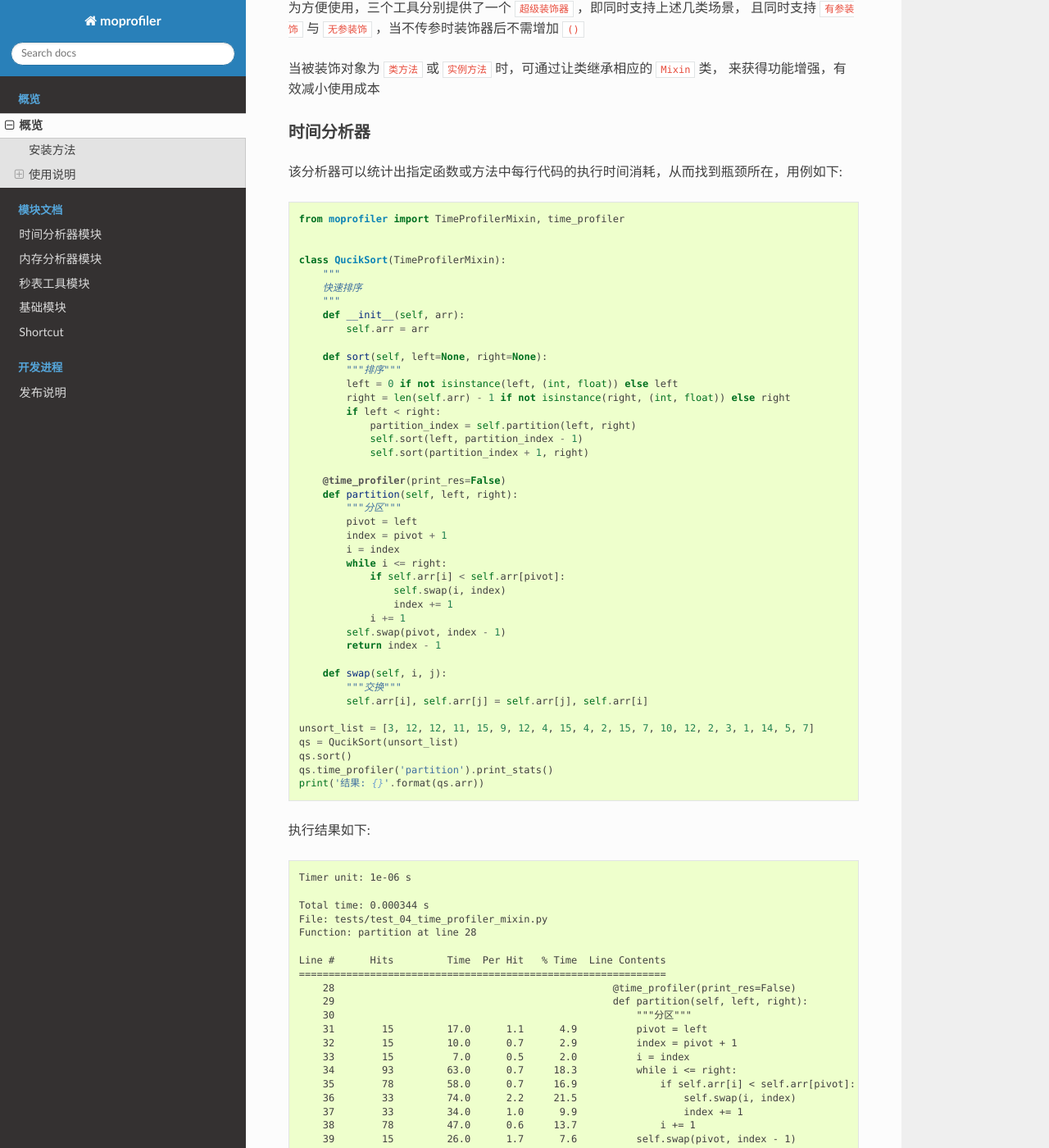
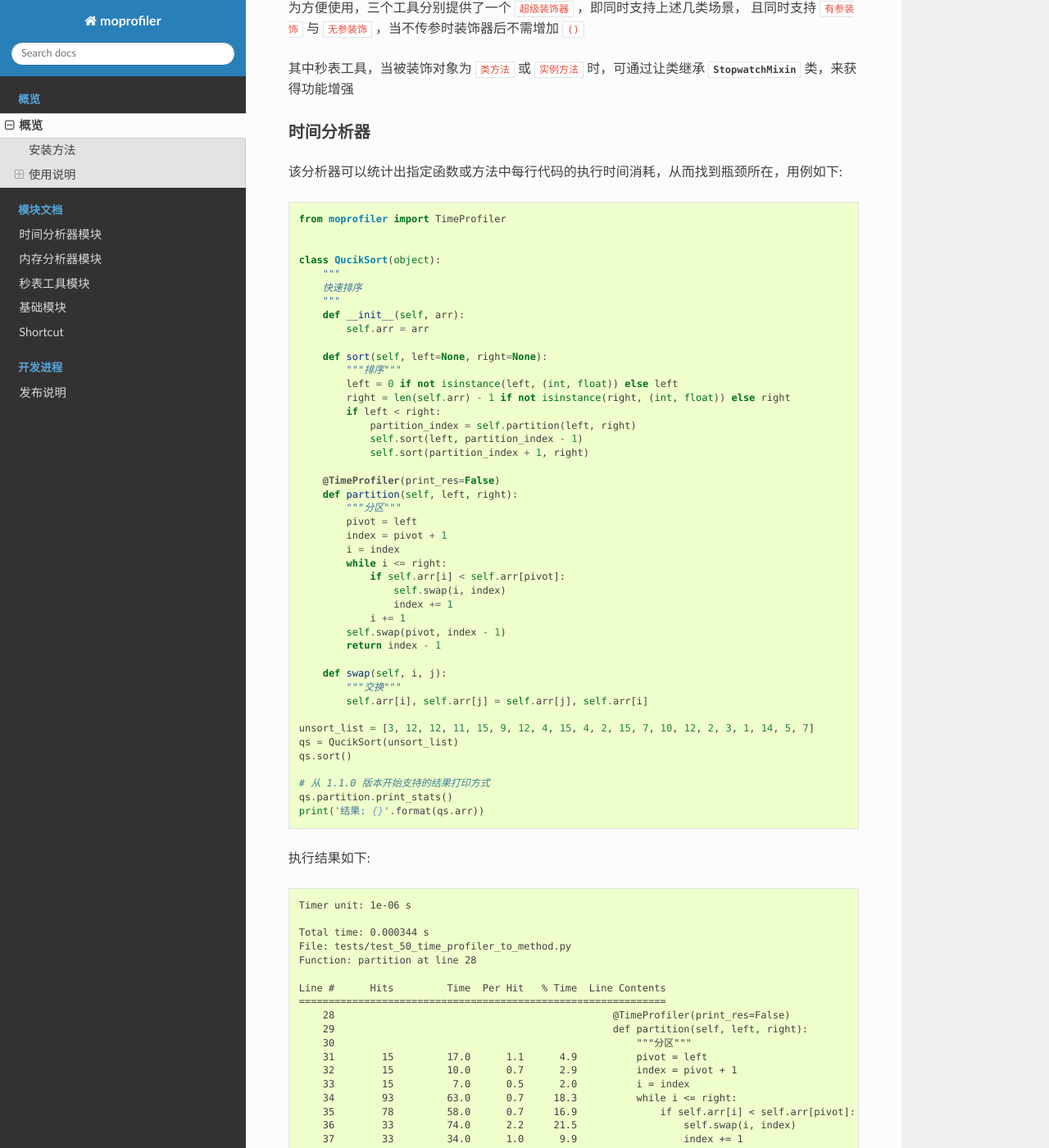
Before and after one commit to littlemo/moprofiler, a Sphinx documentation site: the page built from docs/source/intro/overview.rst, in a window 1280 px wide and 1400 px high, scrolled down 765 px. Shown: the whole window at 82% size. Built offline with Sphinx 7.4.7 and the Read the Docs theme 2.0.0, drawn with Linux system fonts in a browser that asks for light colours; formulas are drawn with MathJax 3; some of the changed text lies outside the part shown.

Commit message:
Docs: 根据新重构的时间分析器，更新其文档中的用法说明

```diff
--- a/docs/source/intro/overview.rst
+++ b/docs/source/intro/overview.rst
@@ -21,7 +21,7 @@
 :ref:`overview-memory-profiler` , :ref:`overview-stopwatch` 组成，
 下面将对其使用方式进行逐一介绍
 
-三个子工具分别提供了一个 ``装饰器`` 以及一个用于扩充类的 ``Mixin`` 类，
+三个子工具分别提供了一个 ``装饰器`` ，其中秒表工具额外提供了一个 ``Mixin`` 类，
 一般使用中会存在如下装饰场景:
 
 #. 独立函数
@@ -33,8 +33,8 @@
 为方便使用，三个工具分别提供了一个 ``超级装饰器`` ，即同时支持上述几类场景，
 且同时支持 ``有参装饰`` 与 ``无参装饰`` ，当不传参时装饰器后不需增加 ``()``
 
-当被装饰对象为 ``类方法`` 或 ``实例方法`` 时，可通过让类继承相应的 ``Mixin`` 类，
-来获得功能增强，有效减小使用成本
+其中秒表工具，当被装饰对象为 ``类方法`` 或 ``实例方法`` 时，可通过让类继承
+:py:class:`~moprofiler.stopwatch.StopwatchMixin` 类，来获得功能增强
 
 .. _overview-time-profiler:
 
@@ -45,10 +45,10 @@
 
 .. code-block:: python
 
-    from moprofiler import TimeProfilerMixin, time_profiler
+    from moprofiler import TimeProfiler
 
 
-    class QucikSort(TimeProfilerMixin):
+    class QucikSort(object):
         """
         快速排序
         """
@@ -64,7 +64,7 @@
                 self.sort(left, partition_index - 1)
                 self.sort(partition_index + 1, right)
 
-        @time_profiler(print_res=False)
+        @TimeProfiler(print_res=False)
         def partition(self, left, right):
             """分区"""
             pivot = left
@@ -85,7 +85,9 @@
     unsort_list = [3, 12, 12, 11, 15, 9, 12, 4, 15, 4, 2, 15, 7, 10, 12, 2, 3, 1, 14, 5, 7]
     qs = QucikSort(unsort_list)
     qs.sort()
-    qs.time_profiler('partition').print_stats()
+
+    # 从 1.1.0 版本开始支持的结果打印方式
+    qs.partition.print_stats()
     print('结果: {}'.format(qs.arr))
 
 执行结果如下::
@@ -93,12 +95,12 @@
     Timer unit: 1e-06 s
 
     Total time: 0.000344 s
-    File: tests/test_04_time_profiler_mixin.py
+    File: tests/test_50_time_profiler_to_method.py
     Function: partition at line 28
 
     Line #      Hits         Time  Per Hit   % Time  Line Contents
     ==============================================================
-        28                                               @time_profiler(print_res=False)
+        28                                               @TimeProfiler(print_res=False)
         29                                               def partition(self, left, right):
         30                                                   """分区"""
         31        15         17.0      1.1      4.9          pivot = left
@@ -119,7 +121,7 @@
    当被装饰函数&方法被多次调用时，会复用该函数&方法对应的单例分析器，
    所得的统计结果在上次的基础上累加后用于打印。若确实不关心累计结果，
    仅需要使用全新的分析器进行分析可在装饰时使用 ``force_new_profiler`` 关键字参数实现，
-   具体参考 :py:func:`~moprofiler.time.time_profiler`
+   具体参考其父类中的定义 :py:class:`~moprofiler.base.ProfilerClassDecorator`
 
 .. _overview-memory-profiler:
 
```
Also changed, not shown: other parts of docs/source/intro/overview.rst (+1 -1 lines).
